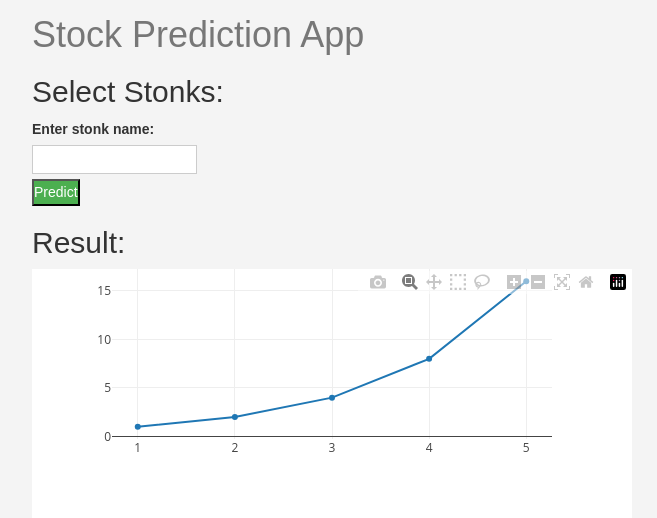
After one commit to brettharder/stock_prediction_app, a Flask app: template stock_prediction_app/templates/app.html in a window 1280 px wide. The commit adds this page. Shown: the top 518 px of the page, without its empty margins (96-753 px from the left). Run offline with Flask 3, Linux system fonts and the light colour scheme; the template is opened without the code that fills it, so the values that code supplies are empty; some libraries are stand-ins or nearby versions.

Commit message:
Added new application with js

```diff
--- /dev/null
+++ b/stock_prediction_app/application.py
@@ -0,0 +1,42 @@
+from flask import Flask, render_template,request, jsonify
+import pandas as pd
+import numpy as np
+import os
+
+
+application = Flask(__name__, static_folder='static')
+
+
+
+@application.route('/', methods=['GET','POST'])
+def homepage():
+    return render_template('app.html')
+
+
+@application.route('/trainModel', methods=['GET','POST'])
+def imageUpload():
+    #Get data from the Get request...
+    # Then train model for the specific stock...
+    # Then return data with json....
+
+    """
+    content={}
+    if(request.method=="POST"):
+        print(request.files)
+        imagefile=request.files.get('fileUpload')
+        testimage = Image.open(imagefile)
+        out=dogCLF.getPreds(testimage)
+        breeds=dogCLF.getBreeds(out)
+        #print(breeds)
+        #return render_template('app.html')
+        content={'pred1':breeds[0],'pred2':breeds[1],'pred3':breeds[2]}
+        #content={'pred1':'dog1','pred2':'dog2','pred3':'dog3'}
+    return jsonify(content)
+    #return render_template('app.html',data=content)
+    """
+
+
+
+
+if __name__=="__main__":
+    application.run()
--- a/stock_prediction_app/scripts/modelling/lstm.py
+++ b/stock_prediction_app/scripts/modelling/lstm.py
@@ -228,7 +228,6 @@ annotations.append(dict(xref='paper', yref='paper', x=0.0, y=1.05,
                                         color='white'),
                               showarrow=False))
 fig.update_layout(annotations=annotations)
-
 fig.show()
 
 # ------------
@@ -345,7 +344,7 @@ fig.update_layout(
 annotations = []
 annotations.append(dict(xref='paper', yref='paper', x=0.0, y=1.05,
                               xanchor='left', yanchor='bottom',
-                              text='Results (LSTM)',
+                              text='Results (GRU)',
                               font=dict(family='Rockwell',
                                         size=26,
                                         color='white'),
--- /dev/null
+++ b/stock_prediction_app/static/extraJS.js
@@ -0,0 +1,32 @@
+function loadStock(e){
+    e.preventDefault();
+    console.log("Add this!");
+    /*GET Name of stock to predict...
+    USE AJAX call to send it to python...
+    then train the model real fast on server...
+    On success pass data back and plot prediction and graphics
+    */
+
+    /*
+    $.ajax({
+    type: "GET",
+    data: {
+        'XValue': $('#XValue').val(),
+        'YValue':$('#YValue').val()
+    },
+    success: function(response){
+        $.get("/?ReturnData=True", function(data){
+            $('body').html(data);
+        });
+    }
+    });
+    */
+
+}
+
+
+TESTER = document.getElementById('tester');
+	Plotly.newPlot( TESTER, [{
+	x: [1, 2, 3, 4, 5],
+	y: [1, 2, 4, 8, 16] }], {
+	margin: { t: 0 } } );
--- /dev/null
+++ b/stock_prediction_app/static/style.css
@@ -0,0 +1,92 @@
+* {
+	box-sizing: border-box;
+	margin: 0;
+	padding: 0;
+}
+
+body {
+	background: #f4f4f4;
+	font-family: Arial, Helvetica, sans-serif;
+	color: #333;
+	line-height: 1.6;
+}
+
+.container {
+	max-width: 650px;
+	margin: 1rem auto;
+	overflow: auto;
+	padding: 0 2rem;
+}
+
+h1 {
+	color: #777;
+	margin-top: 15px;
+}
+
+h3 {
+	margin-bottom: 10px;
+}
+
+.message {
+	text-align: center;
+	padding: 5px;
+	border: #ccc dotted 2px;
+	margin-top: 2rem;
+}
+
+.logo {
+	width: 300px;
+	display: block;
+	margin: auto;
+}
+
+.form-group {
+	margin: 1rem 0;
+}
+
+input[type='text'],
+select,
+textarea {
+	display: block;
+	padding: 0.4rem;
+	font-size: 1.2rem;
+	border: 1px solid #ccc;
+}
+
+.btn {
+	display: block;
+	background: #333;
+	color: #fff;
+	padding: 10px 20px;
+	border: none;
+	cursor: pointer;
+	outline: none;
+	margin-top: 1rem;
+}
+
+
+input[type=submit] {
+    background-color: #4CAF50;
+    color: white;
+    margin-top: 5px;
+  }
+
+button{
+    background-color: #4CAF50;
+    color: white;
+    margin-top: 5px;
+}
+
+
+.inputDiv{
+    width: 80%;
+    margin:auto;
+}
+
+.stockLoader{
+    margin:auto;
+}
+
+.stockLoader label{
+    display:block;
+}
--- /dev/null
+++ b/stock_prediction_app/templates/app.html
@@ -0,0 +1,31 @@
+{% extends 'index.html'%}
+
+{% block content %}
+
+<div class='inputDiv' id="dataInputDiv">
+
+    <h1>
+        Stock Prediction App
+    </h1>
+
+    <h2>
+        Select Stonks:
+    </h2>
+    <form class="stockLoader" name="stockLoader" id="stockLoader" enctype="multipart/form-data">
+        <label for="stock">Enter stonk name:</label>
+        <input type="text" id="stockInput" name="stockInput">
+        <button id="uploadStockBtn" type="button" onclick="return loadStock(event)">Predict</button>
+      </form>
+      <!--<progress></progress>-->
+
+  </div>
+
+
+<div class='inputDiv'>
+  <h2>
+    Result:
+</h2>
+<div id="tester" style="width:600px;height:250px;"></div>
+</div>
+
+{% endblock %}
--- a/stock_prediction_app/templates/index.html
+++ b/stock_prediction_app/templates/index.html
@@ -1,18 +1,44 @@
 <!DOCTYPE html>
-<html>
-<head>
-<script>
-function myFunction() {
-  document.getElementById("demo").innerHTML = "Paragraph changed.";
-}
-</script>
-</head>
-<body>
+<html lang="en">
+  <head>
+    <meta charset="utf-8">
+    <meta http-equiv="X-UA-Compatible" content="IE=edge">
+    <meta name="viewport" content="width=device-width, initial-scale=1">
+    <!-- The above 3 meta tags *must* come first in the head; any other head content must come *after* these tags -->
+    <title>Stock Prediction App</title>
 
-<h2>JavaScript in Head</h2>
+    <!-- Bootstrap -->
+	<!-- Latest compiled and minified CSS -->
+	<link rel="stylesheet" href="https://maxcdn.bootstrapcdn.com/bootstrap/3.3.7/css/bootstrap.min.css" integrity="sha384-BVYiiSIFeK1dGmJRAkycuHAHRg32OmUcww7on3RYdg4Va+PmSTsz/K68vbdEjh4u" crossorigin="anonymous">
+  <link rel="stylesheet" type="text/css" href="../static/style.css">
+    <!-- HTML5 shim and Respond.js for IE8 support of HTML5 elements and media queries -->
+    <!-- WARNING: Respond.js doesn't work if you view the page via file:// -->
+    <!--[if lt IE 9]>
+      <script src="https://oss.maxcdn.com/html5shiv/3.7.3/html5shiv.min.js"></script>
+      <script src="https://oss.maxcdn.com/respond/1.4.2/respond.min.js"></script>
+    <![endif]-->
+  </head>
+  <body>
 
-<p id="demo">A Paragraph.</p>
 
-<button type="button" onclick="myFunction()">Try it</button>
+    {% block content%}
+    {% endblock%}
 
-</body>
+
+
+
+    <!-- jQuery (necessary for Bootstrap's JavaScript plugins) -->
+    <!--<script src="https://ajax.googleapis.com/ajax/libs/jquery/1.12.4/jquery.min.js"></script>-->
+	<script src="https://ajax.googleapis.com/ajax/libs/jquery/3.3.1/jquery.min.js"></script>
+	<!-- Include all compiled plugins (below), or include individual files as needed -->
+	<!-- Latest compiled and minified JavaScript -->
+	<script src="https://maxcdn.bootstrapcdn.com/bootstrap/3.3.7/js/bootstrap.min.js" integrity="sha384-Tc5IQib027qvyjSMfHjOMaLkfuWVxZxUPnCJA7l2mCWNIpG9mGCD8wGNIcPD7Txa" crossorigin="anonymous"></script>
+  <script src="https://cdn.plot.ly/plotly-latest.min.js"></script>
+  <script src="../static/extraJS.js"></script>
+
+{%block extra_js%}
+{%endblock%}
+
+
+	</body>
+</html>
```
Also changed, not shown: requirements.txt (added, +89 -0 lines), 1 other file.
